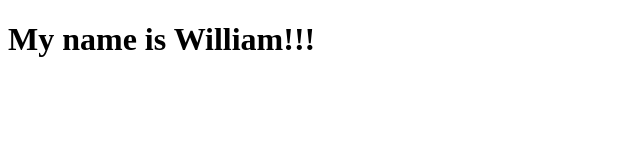
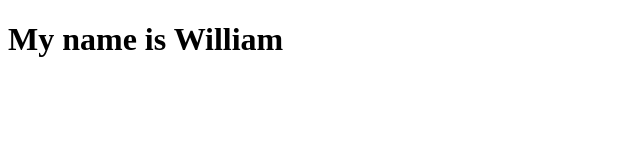
Before and after one commit to WillxLuong/first-github-project, a plain HTML site: page index.html in a window 1280 px wide. Shown: the full height of the page, 0-640 px from the left. Drawn offline with Linux system fonts and the light colour scheme.

Commit message:
remove exclamation marks

```diff
--- a/index.html
+++ b/index.html
@@ -7,6 +7,6 @@
     <title>Document</title>
 </head>
 <body>
-    <h1> My name is William!!!</h1>
+    <h1> My name is William</h1>
 </body>
 </html>
```
